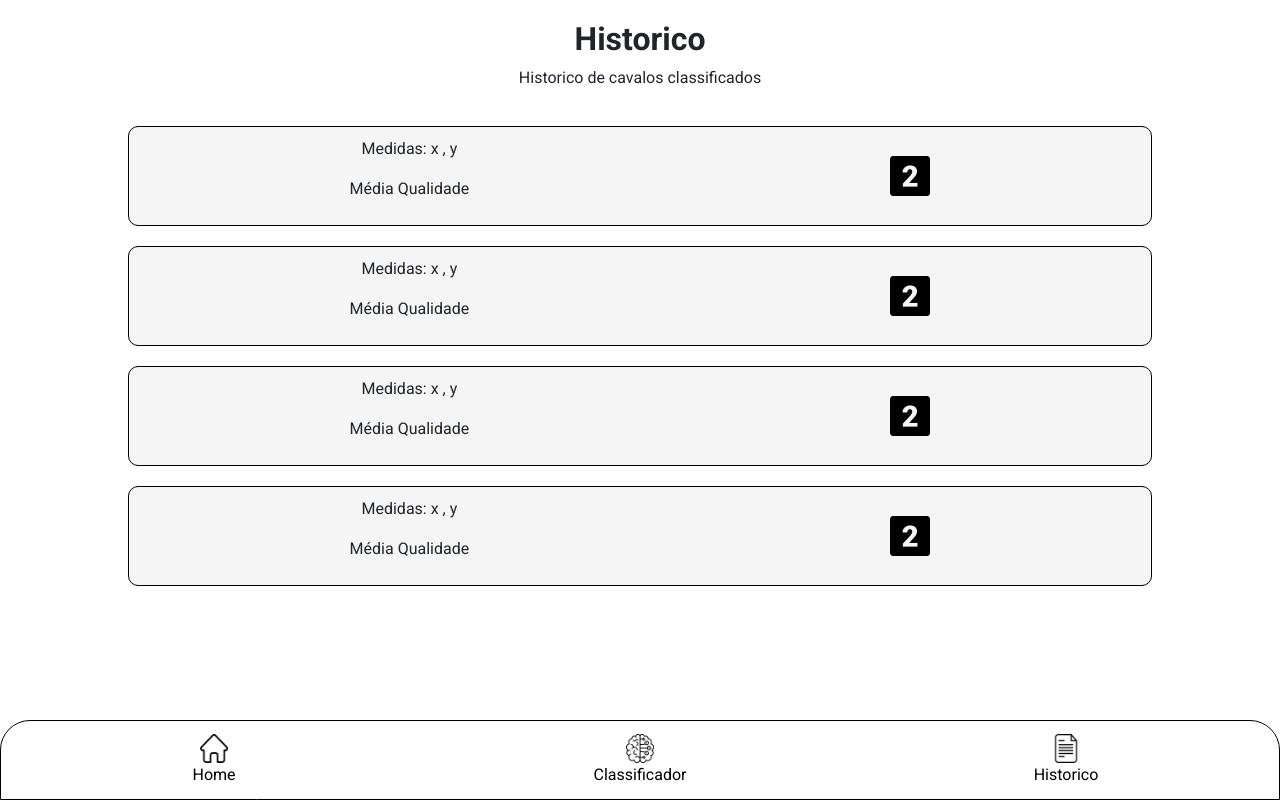
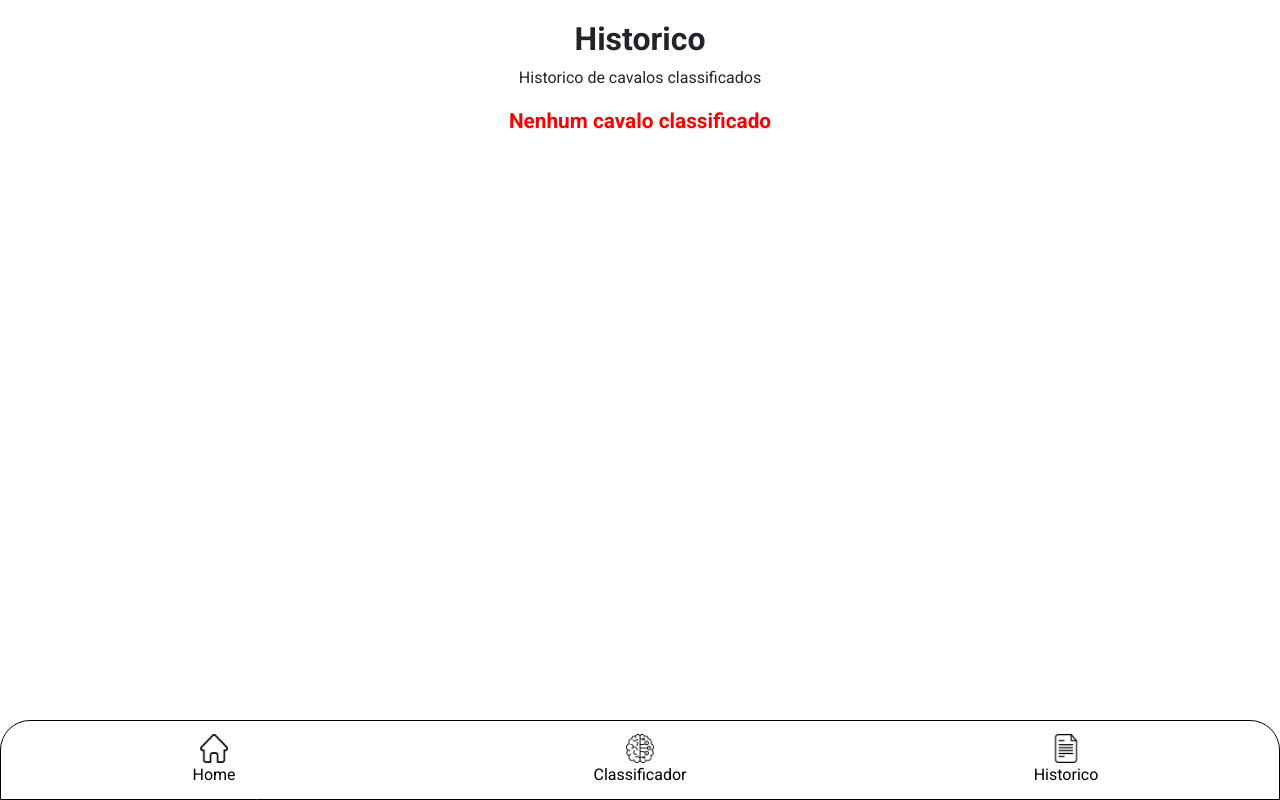
Before and after one commit to Igorsouza1/IAHORSE, a Vue app: page /#/historico in a window 1280 px wide. Built offline with nearby package versions, Linux system fonts and the light colour scheme.

Commit message:
add modalComponent - Finish FormView and HistoryView

```diff
--- /dev/null
+++ b/src/components/ModalHistory.vue
@@ -0,0 +1,131 @@
+<template >
+    <transition name="modal" >
+    <div class="modal-backdrop" @click="$emit('close')">
+      <div class="modal-content" @click.stop>
+        <div class="close" @click="$emit('close')">
+        <img id="close-img" src="../assets/close.png" alt="">
+      </div>
+         <div v-if="selectedMedida">
+          <h1 v-if="selectedMedida.classe === 2" > Alta Qualidade</h1>
+          <h1 v-if="selectedMedida.classe === 1" > Media Qualidade</h1>
+          <h1 v-if="selectedMedida.classe === 0" > Baixa Qualidade</h1>
+          <hr>
+          <h3 v-if="selectedMedida.sexo === 0" > Macho</h3>
+          <h3 v-if="selectedMedida.sexo === 1" > Femea</h3>
+          <hr>
+          <div class="medidas-container">
+            <p>comprimento do Corpo: <span>{{ selectedMedida.comprimentoDoCorpo }}</span></p>
+            <p>comprimento da Espadua: <span>{{ selectedMedida.comprimentoDaEspadua }}</span></p>
+            <p>comprimento DorsoLombar: <span>{{ selectedMedida.comprimentoDorsoLombar }}</span></p>
+            <p>largura do Peito: <span>{{ selectedMedida.larguraDoPeito }}</span></p>
+            <p>largura das Ancas: <span>{{ selectedMedida.larguraDasAncas }}</span></p>
+            <p>altura da Garupa: <span>{{ selectedMedida.alturaDaGarupa }}</span></p>
+            <p>altura da Cernelha: <span>{{ selectedMedida.alturaDaCernelha }}</span></p>
+            <p>altura do Dorso: <span>{{ selectedMedida.alturaDoDorso }}</span></p>
+            <p>largura do Torax: <span>{{ selectedMedida.larguraDoTorax }}</span></p>
+          </div>
+         </div>
+        <div class="modal-button">
+          <button @click="deleteMedida(selectedMedida.id)" id="excluir">Deletar</button>
+        </div>
+      </div>
+    </div>
+  </transition>
+</template>
+<script>
+import db from '../functions/db.js'
+
+export default {
+    name: 'ModalHistory',
+    props: {
+        selectedMedida: Object,
+    },
+    data(){
+        return{
+            medidas: [],
+        }
+    },
+    methods: {
+      async deleteMedida(id) {
+        try {
+          await db.medidas.delete(id);
+          this.medidas = this.medidas.filter(medida => medida.id !== id);
+          this.$emit('deleted');
+        } catch (error) {
+          console.error('Erro ao deletar item:', error);
+        }
+      }
+    },
+}
+</script>
+<style scoped>
+.modal-backdrop {
+  position: fixed;
+  top: 0;
+  left: 0;
+  width: 100%;
+  height: 100%;
+  background-color: rgba(0, 0, 0, 0.5);
+  display: flex;
+  justify-content: center;
+  align-items: center;
+  z-index: 999;
+}
+
+.close{
+  width: 100%;
+  display: flex;
+}
+
+#close-img{
+  width: 20px;
+}
+
+.modal-content {
+  background-color: #ffffff;
+  text-align: center;
+  border-radius: 8px;
+  color: black;
+  max-width: 90%;
+  padding: 20px;
+  box-shadow: 0 4px 6px rgba(0, 0, 0, 0.1);
+}
+
+
+.modal-enter-active,
+.modal-leave-active {
+  transition: opacity 0.3s;
+}
+
+.modal-enter-from,
+.modal-leave-to {
+  opacity: 0;
+}
+
+#excluir{
+  display: inline-flex;
+  align-items: center;
+  justify-content: center;
+  font-size: 16px;
+  font-weight: 600;
+  text-transform: uppercase;
+  background-color: #e74c3c;
+  color: #fff;
+  border: none;
+  border-radius: 4px;
+  padding: 12px 24px;
+  cursor: pointer;
+  box-shadow: 0px 4px 6px rgba(0, 0, 0, 0.1);
+  transition: background-color 0.3s ease, box-shadow 0.3s ease;
+}
+
+    .excluir:hover {
+      background-color: #c0392b;
+      box-shadow: 0px 4px 8px rgba(0, 0, 0, 0.2);
+    }
+
+    .excluir:focus {
+      outline: none;
+    }
+
+</style>
--- a/src/views/FormView.vue
+++ b/src/views/FormView.vue
@@ -7,7 +7,7 @@
                 <Field type="number"  v-model="alturaDaCernelha" class="form-control"
                     id="alturaDaCernelha" placeholder="altura Da Cernelha" :rules="validate"
                     name="alturaDaCernelha" />
-                <ErrorMessage name="comprimentoCorpo" style="color: red;" />
+                <ErrorMessage name="alturaDaCernelha" style="color: red;" />
             </div>
             <div class="form-group mb-2">
                 <label for="alturaDoDorso">Altura do Dorso</label>
--- a/src/views/HistoryView.vue
+++ b/src/views/HistoryView.vue
@@ -4,53 +4,91 @@
             <h1>Historico</h1>
             <p>Historico de cavalos classificados</p>
         </div>
-        <div class="history-assessment">
-            <div class="assessment-info">
-                <p>Medidas: x , y</p>
-                <p>Média Qualidade</p>
-            </div>
-            <div class="assessment-icon">
-                <img src="../assets/2.png" alt="">
-            </div>
+        <ul v-if="medidas.length > 0" class="history-list">
+            <li @click="selectMedida(medida)" class="history-card" v-for="medida in medidas" :key="medida.id">
+                CC: {{ medida.comprimentoDoCorpo }} - CE: {{ medida.comprimentoDaEspadua }} -
+                ...
+                <span v-if="medida.classe === 2">Alta qualidade</span>
+                <span v-if="medida.classe === 1">Media qualidade</span>
+                <span v-if="medida.classe === 0">Baixa qualidade</span>
+            </li>
+        </ul>
+            <p id="historyEmpty" v-else>Nenhum cavalo classificado</p>
+        <ModalHistory v-if="showModal" @close="closeModal" :selectedMedida="selectedMedida" @deleted="handleDeleted"/>
+        <div class="saveCsv">
+            <button v-if="medidas.length > 0" @click="exportCSV()" class="saveCsvButton">Exportar CSV</button>
         </div>
-        <div class="history-assessment">
-            <div class="assessment-info">
-                <p>Medidas: x , y</p>
-                <p>Média Qualidade</p>
-            </div>
-            <div class="assessment-icon">
-                <img src="../assets/2.png" alt="">
-            </div>
-        </div>
-        <div class="history-assessment">
-            <div class="assessment-info">
-                <p>Medidas: x , y</p>
-                <p>Média Qualidade</p>
-            </div>
-            <div class="assessment-icon">
-                <img src="../assets/2.png" alt="">
-            </div>
-        </div>
-        <div class="history-assessment">
-            <div class="assessment-info">
-                <p>Medidas: x , y</p>
-                <p>Média Qualidade</p>
-            </div>
-            <div class="assessment-icon">
-                <img src="../assets/2.png" alt="">
-            </div>
-        </div>
+    </div>
 
-    </div>
 </template>
 <script>
+import db from '../functions/db.js'
+import ModalHistory from '../components/ModalHistory.vue'
+
 export default {
     name: 'HistoryView',
+    components:{ ModalHistory},
     data(){
         return{
-            medidas: []
+            medidas: [],
+            showModal: false,
+            selectedMedida: null,
         }
+    },
+    async created() {
+    try {
+      this.medidas = await db.medidas.toArray();
+    } catch (error) {
+      console.error('Erro ao buscar itens:', error);
     }
+  },
+
+    methods: {
+        selectMedida(medida) {
+            this.selectedMedida = medida;
+            this.openModal();
+        },
+        openModal() {
+            this.showModal = true;
+        },
+        closeModal() {
+            this.showModal = false;
+        },
+        handleDeleted() {
+            this.medidas = this.medidas.filter(medida => medida.id !== this.selectedMedida.id);
+            this.closeModal();
+        },
+        async exportCSV() {
+            try {
+            // 1. Obter os itens do IndexedDB
+            const items = await db.medidas.toArray();
+
+            // 2. Converter os itens em uma string no formato CSV
+            const header = ['id', 'comprimentoDoCorpo', 'comprimentoDaEspadua', 'comprimentoDorsoLombar', 'larguraDoPeito', 'larguraDasAncas', 'alturaDaGarupa', 'alturaDaCernelha', 'alturaDoDorso', 'larguraDoTorax', 'sexo', 'classe'];
+            const csvContent = items.map(item => {
+                return `${item.id},${item.comprimentoDoCorpo},${item.comprimentoDaEspadua},${item.comprimentoDorsoLombar}, ${item.larguraDoPeito}, ${item.larguraDasAncas}, ${item.alturaDaGarupa}, ${item.alturaDaCernelha}, ${item.alturaDoDorso}, ${item.larguraDoTorax}, ${item.sexo},${item.classe}`;
+            });
+            csvContent.unshift(header.join(','));
+            const csvString = csvContent.join('\n');
+
+            // 3. Criar um arquivo Blob e um link de download para o arquivo CSV
+            const blob = new Blob([csvString], { type: 'text/csv;charset=utf-8;' });
+            const url = URL.createObjectURL(blob);
+            const link = document.createElement('a');
+            link.href = url;
+            link.setAttribute('download', 'medidas.csv');
+            link.style.display = 'none';
+            document.body.appendChild(link);
+
+            // 4. Iniciar o download do arquivo CSV
+            link.click();
+            document.body.removeChild(link);
+            URL.revokeObjectURL(url);
+            } catch (error) {
+            console.error('Erro ao exportar itens:', error);
+            }
+        },
+    },
 }
 </script>
 <style scoped>
@@ -73,25 +111,55 @@ export default {
         font-weight: 700;
     }
 
-    .history-assessment {
+    .history-list {
+        list-style-type: none;
+        padding: 0;
         display: flex;
-        justify-content: space-around;
+        flex-direction: column;
         align-items: center;
+        width: 100%;
+    }
+
+    .history-card {
+        background-color: #fff;
+        border-radius: 5px;
+        box-shadow: 3px 3px 3px 3px rgba(0, 0, 0, 0.12), 3px 1px 2px rgba(0, 0, 0, 0.24);
+        padding: 20px;
+        margin-bottom: 20px;
         width: 80%;
-        height: 100px;
-        margin-top: 20px;
-        padding: 10px;
-        background-color: #f5f5f5;
-        border-radius: 10px;
-        border: 1px solid black;
+        max-width: 600px;
+        transition: box-shadow 0.3s;
+
+        display: flex;
+        justify-content: space-between;
     }
-    .assessment-info {
-        text-align: left;
-        text-align: center;
+
+    .history-card:hover {
+        box-shadow: 0px 14px 28px rgba(0, 0, 0, 0.25), 0 10px 10px rgba(0, 0, 0, 0.22);
+    }
+
+    #historyEmpty{
+        transition: opacity 1s ease;
         height: 100%;
+        color: red;
+        font-weight: bold;
+        font-size: 1.3rem;
     }
-    .assessment-icon img{
-        text-align: right;
-        width: 40px;
+
+    .saveCsvButton{
+        display: inline-flex;
+        align-items: center;
+        justify-content: center;
+        font-size: 16px;
+        font-weight: 600;
+        text-transform: uppercase;
+        background-color: #3c4de7;
+        color: #fff;
+        border: none;
+        border-radius: 4px;
+        padding: 12px 24px;
+        cursor: pointer;
+        box-shadow: 0px 4px 6px rgba(0, 0, 0, 0.1);
+        transition: background-color 0.3s ease, box-shadow 0.3s ease;
     }
 </style>
```
Also changed, not shown: src/assets/close.png (added).
